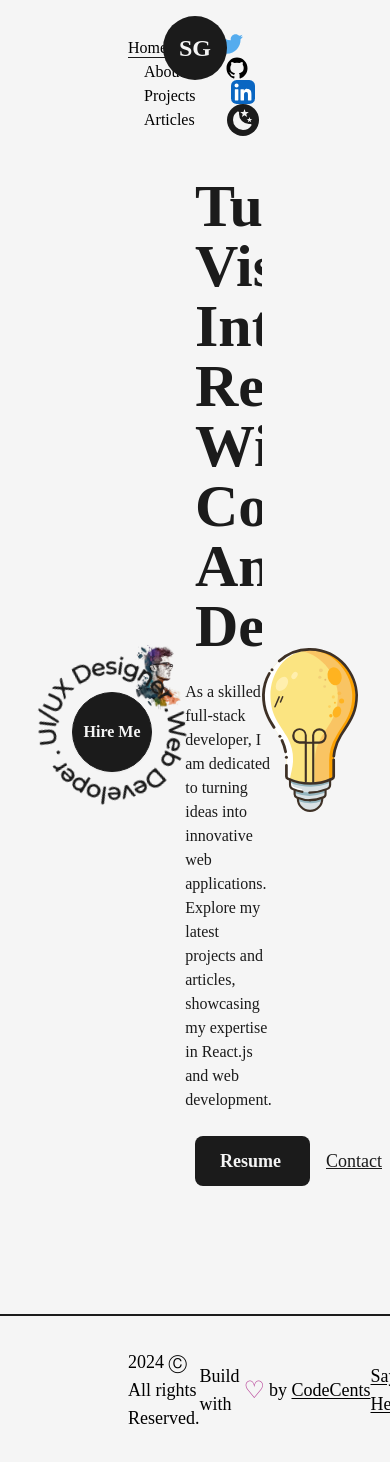
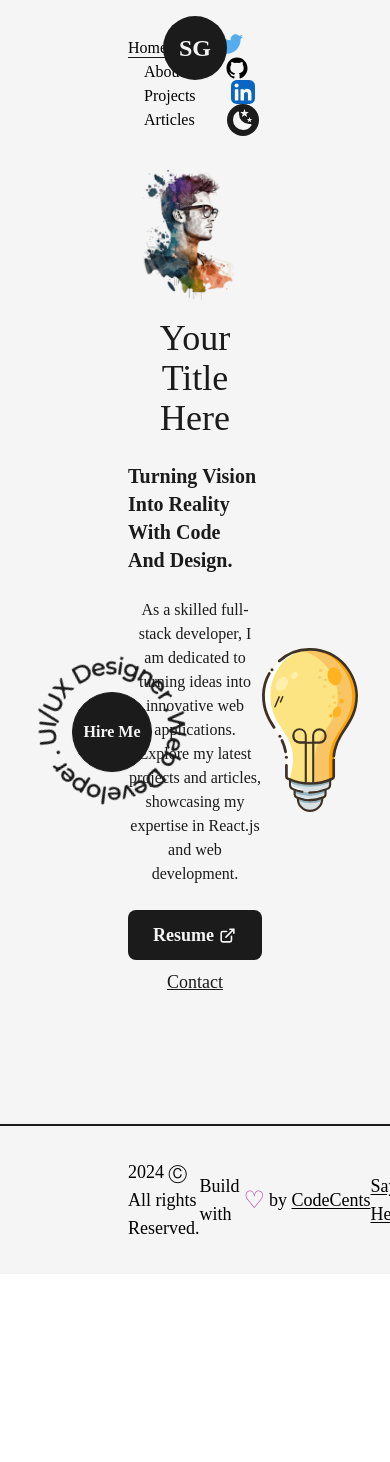
Before and after one commit to SaRTHaK0909k/Trial_portfolio, a Next.js app: page / in a window 390 px wide. Shown: the top 1462 px of the page. After the commit the page ends 1274 px from the top, so only its background shows below. Built offline with nearby package versions, Linux system fonts and the light colour scheme.

Commit message:
finalising done

```diff
--- /dev/null
+++ b/src/components/TransitionEffect.js
@@ -0,0 +1,26 @@
+import React from 'react'
+import {motion} from 'framer-motion'
+const TransitionEffect = () => {
+  return (
+    <>
+        <motion.div className='fixed top-0 bottom-0 right-full w-screen h-screen z-30 bg-primary'
+        initial={{x:"100%",width:"100%"}}
+        animate={{x:"0%",width:"0%"}}
+        exit={{x:["0%","100%"],width:["0%","100%"]}}
+        transition={{duration:0.8,ease:"easeInOut"}}
+        />
+         <motion.div className='fixed top-0 bottom-0 right-full w-screen h-screen z-20 bg-light'
+        initial={{x:"100%",width:"100%"}}
+        animate={{x:"0%",width:"0%"}}
+        transition={{delay:0.2,duration:0.8,ease:"easeInOut"}}
+        />
+         <motion.div className='fixed top-0 bottom-0 right-full w-screen h-screen z-10 bg-dark'
+        initial={{x:"100%",width:"100%"}}
+        animate={{x:"0%",width:"0%"}}
+        transition={{delay:0.4,duration:0.8,ease:"easeInOut"}}
+        />
+    </>
+  )
+}
+
+export default TransitionEffect
--- a/src/pages/_app.js
+++ b/src/pages/_app.js
@@ -3,6 +3,8 @@ import {Montserrat} from 'next/font/google'
 import Navbar from '@/components/Navbar'
 import Head from 'next/head'
 import Footer from '@/components/Footer'
+import { AnimatePresence } from 'framer-motion'
+import { useRouter } from 'next/router'
 
 const  montserrat = Montserrat({
   subsets:['latin'],
@@ -10,6 +12,10 @@ const  montserrat = Montserrat({
 })
 
 export default function App({ Component, pageProps }) {
+
+
+  const router = useRouter();
+
   return (
   <>
   <Head>
@@ -19,7 +25,9 @@ export default function App({ Component, pageProps }) {
 
   <main className={`${montserrat.variable} font-mont bg-light dark:bg-dark w-full min-h-screen`}>
     <Navbar/>
-    <Component {...pageProps} />
+   <AnimatePresence mode='wait'>
+    <Component key={router.asPath} {...pageProps}/>
+   </AnimatePresence>
     <Footer/>
   </main>
   </>
--- a/src/pages/about.js
+++ b/src/pages/about.js
@@ -9,6 +9,7 @@ import { useRef } from "react";
 import Skills from "@/components/Skills";
 import Education from "@/components/Education";
 import Experience from "@/components/Experience";
+import TransitionEffect from "@/components/TransitionEffect";
 
 const AnimatedNumbers = ({ value }) => {
   const ref = useRef(null);
@@ -40,6 +41,7 @@ const about = () => {
         <title>CodeCents | About Page</title>
         <meta name="description" content="any description"/>
       </Head>
+      <TransitionEffect/>
       <main className="flex w-full flex-col items-center justify-center dark:text-light ">
         <Layout className="pt-16">
           <AnimatedText text="Passion Fuels Purpose!" className="mb-16" />
--- a/src/pages/index.js
+++ b/src/pages/index.js
@@ -1,3 +1,4 @@
+
 import Head from "next/head";
 import { Inter } from "next/font/google";
 import Layout from "@/components/Layout";
@@ -7,8 +8,9 @@ import AnimatedText from "@/components/AnimatedText";
 import Link from "next/link";
 import { LinkArrow } from "@/components/Icons/LinkArrow";
 import HireMe from "@/components/HireMe";
-import lightBlub from '../../public/images/svgs/miscellaneous_icons_1.svg'
+import lightBlub from "../../public/images/svgs/miscellaneous_icons_1.svg";
 import Skills from "@/components/Skills";
+import TransitionEffect from "@/components/TransitionEffect";
 
 const inter = Inter({ subsets: ["latin"] });
 
@@ -19,43 +21,146 @@ export default function Home() {
         <title>CodeCents</title>
         <meta name="description" content="Generated by create next app" />
       </Head>
-      <main className="flex items-center text-dark w-full min-h-screen
-       dark:text-light ">
-        <Layout className="pt-0">
-          <div className="flex items-center w-full justify-between">
-            <div className="w-1/2">
-              <Image src={DevPick} alt="develops-pic" className="" />
+      <TransitionEffect/>
+      <main className="flex items-center justify-center text-dark w-full min-h-screen dark:text-light">
+        <Layout className="pt-0 w-full">
+          <div className="flex flex-col md:flex-row items-center w-full justify-between">
+            <div className="md:w-1/2 mb-4 md:mb-0">
+              <Image
+                src={DevPick}
+                alt="Developer's Picture"
+                className="w-full"
+                priority
+                sizes="(max-width:768px) 100vw, (max-width:1200px) 50vw, 50vw"
+              />
             </div>
-            <div className="w-1/2 flex flex-col items-center self-center">
-            <h1></h1>
-            <AnimatedText text="Turning Vision Into Reality With Code And Design." className="!text-6xl !text-left"/>
-          <p className="my-4 text-base font-medium">
-            As a skilled full-stack developer, I am dedicated to turning ideas
-            into innovative web applications. Explore my latest projects and
-            articles, showcasing my expertise in React.js and web development.
-          </p>
-          <div className="flex items-center self-start mt-2">
-            <Link href="/public/dummy.pdf" target={"_blank"} className="flex items-center bg-dark text-light p-2.5 px-6
-            rounded-lg text-lg font-semibold
-            hover:bg-light hover:text-dark border border-solid border-transparent
-           hover:border-dark
-
-           dark:bg-light dark:text-dark hover:dark:bg-dark hover:dark:text-light
-           hover:dark:border-light"
-
-            download={true} >Resume<LinkArrow className="w-6 ml-1"/></Link>
-            <Link href="mailto:abcd@gmail.com" target={"_blank"}
-            className="ml-4 text-lg font-medium capitalize text-dark underline dark:text-light">Contact</Link>
-          </div>
+            <div className="w-full md:w-1/2 flex flex-col items-center self-center text-center md:text-left">
+              <h1 className="text-4xl md:text-6xl mb-4">Your Title Here</h1>
+              <AnimatedText
+                text="Turning Vision Into Reality With Code And Design."
+                className="text-xl md:text-6xl !text-left"
+              />
+              <p className="my-4 text-base md:text-lg font-medium">
+                As a skilled full-stack developer, I am dedicated to turning
+                ideas into innovative web applications. Explore my latest
+                projects and articles, showcasing my expertise in React.js and
+                web development.
+              </p>
+              <div className="flex flex-col md:flex-row items-center self-center mt-2">
+                <Link
+                  href="/public/dummy.pdf"
+                  target="_blank"
+                  className="mb-2 md:mb-0 md:mr-4 flex items-center bg-dark text-light p-2.5 px-6 rounded-lg text-lg font-semibold hover:bg-light hover:text-dark border border-solid border-transparent hover:border-dark dark:bg-light dark:text-dark hover:dark:bg-dark hover:dark:text-light hover:dark:border-light"
+                  download
+                >
+                  Resume <LinkArrow className="w-6 ml-1" />
+                </Link>
+                <Link
+                  href="mailto:abcd@gmail.com"
+                  target="_blank"
+                  className="text-lg font-medium capitalize text-dark underline dark:text-light"
+                >
+                  Contact
+                </Link>
+              </div>
             </div>
           </div>
-
         </Layout>
-        <HireMe/>
+        <HireMe />
         <div className="absolute right-8 bottom-8 inline-block w-24">
-          <Image src={lightBlub} alt="codecents" className="w-full h-full"/>
+          <Image src={lightBlub} alt="codecents" className="w-full h-full" />
         </div>
       </main>
     </>
   );
 }
+
+
+
+
+
+
+
+// import Head from "next/head";
+// import { Inter } from "next/font/google";
+// import Layout from "@/components/Layout";
+// import Image from "next/image";
+// import DevPick from "../../public/images/profile/developer-pic-1.png";
+// import AnimatedText from "@/components/AnimatedText";
+// import Link from "next/link";
+// import { LinkArrow } from "@/components/Icons/LinkArrow";
+// import HireMe from "@/components/HireMe";
+// import lightBlub from "../../public/images/svgs/miscellaneous_icons_1.svg";
+// import Skills from "@/components/Skills";
+
+// const inter = Inter({ subsets: ["latin"] });
+
+// export default function Home() {
+//   return (
+//     <>
+//       <Head>
+//         <title>CodeCents</title>
+//         <meta name="description" content="Generated by create next app" />
+//       </Head>
+//       <main
+//         className="flex items-center text-dark w-full min-h-screen
+//        dark:text-light "
+//       >
+//         <Layout className="pt-0">
+//           <div className="flex items-center w-full justify-between">
+//             <div className="w-1/2">
+//               <Image
+//                 src={DevPick}
+//                 alt="Developer's Picture"
+//                 className=""
+//                 priority
+//                 sizes="(max-width:768px) 100vw, (max-width:1200px) 50vw, 50vw"
+//               />
+//             </div>
+//             <div className="w-1/2 flex flex-col items-center self-center">
+//               <h1></h1>
+//               <AnimatedText
+//                 text="Turning Vision Into Reality With Code And Design."
+//                 className="!text-6xl !text-left"
+//               />
+//               <p className="my-4 text-base font-medium">
+//                 As a skilled full-stack developer, I am dedicated to turning
+//                 ideas into innovative web applications. Explore my latest
+//                 projects and articles, showcasing my expertise in React.js and
+//                 web development.
+//               </p>
+//               <div className="flex items-center self-start mt-2">
+//                 <Link
+//                   href="/public/dummy.pdf"
+//                   target={"_blank"}
+//                   className="flex items-center bg-dark text-light p-2.5 px-6
+//             rounded-lg text-lg font-semibold
+//             hover:bg-light hover:text-dark border border-solid border-transparent
+//            hover:border-dark
+
+//            dark:bg-light dark:text-dark hover:dark:bg-dark hover:dark:text-light
+//            hover:dark:border-light"
+//                   download={true}
+//                 >
+//                   Resume
+//                   <LinkArrow className="w-6 ml-1" />
+//                 </Link>
+//                 <Link
+//                   href="mailto:abcd@gmail.com"
+//                   target={"_blank"}
+//                   className="ml-4 text-lg font-medium capitalize text-dark underline dark:text-light"
+//                 >
+//                   Contact
+//                 </Link>
+//               </div>
+//             </div>
+//           </div>
+//         </Layout>
+//         <HireMe />
+//         <div className="absolute right-8 bottom-8 inline-block w-24">
+//           <Image src={lightBlub} alt="codecents" className="w-full h-full" />
+//         </div>
+//       </main>
+//     </>
+//   );
+// }
```
Also changed, not shown: src/pages/projects.js (+13 -8 lines).
